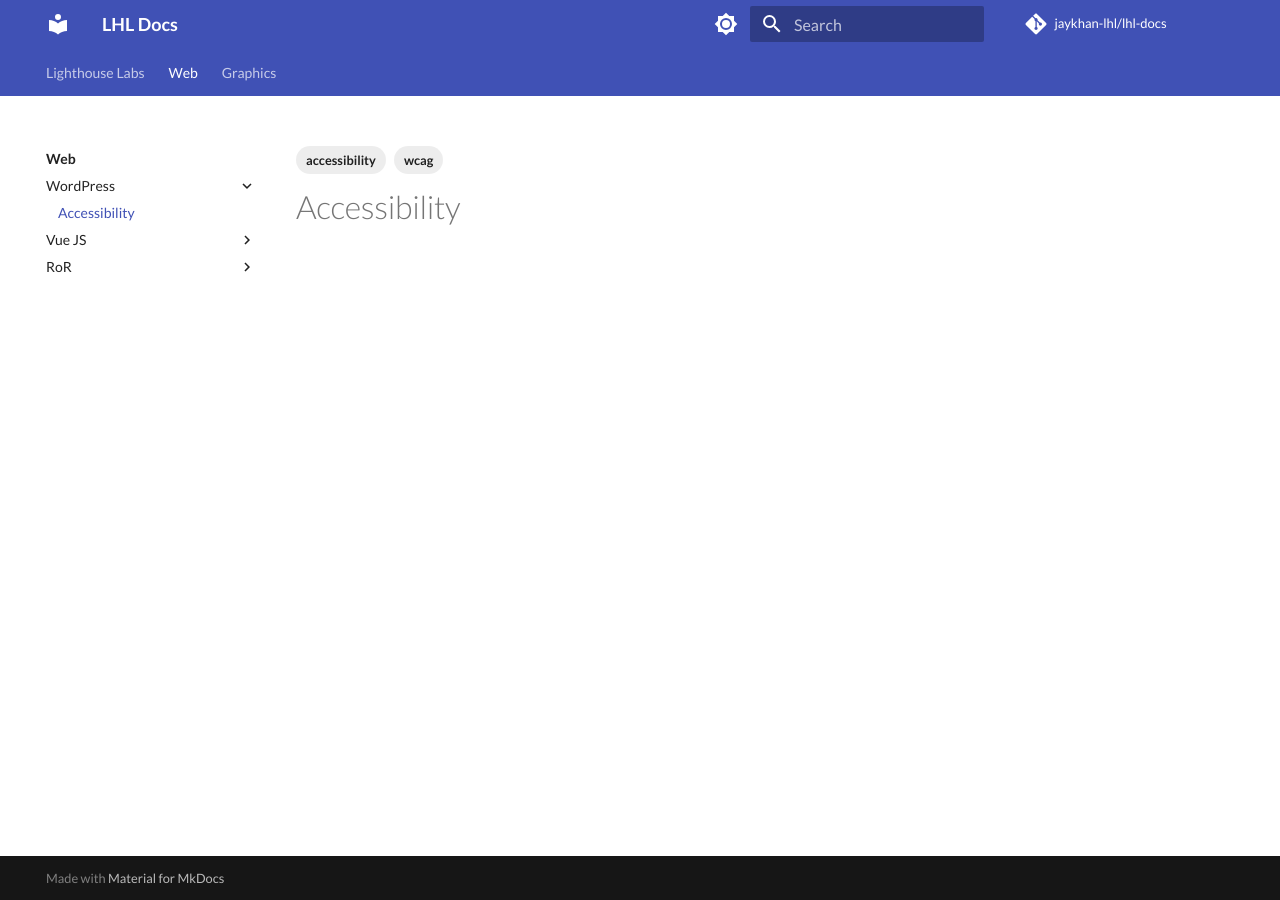
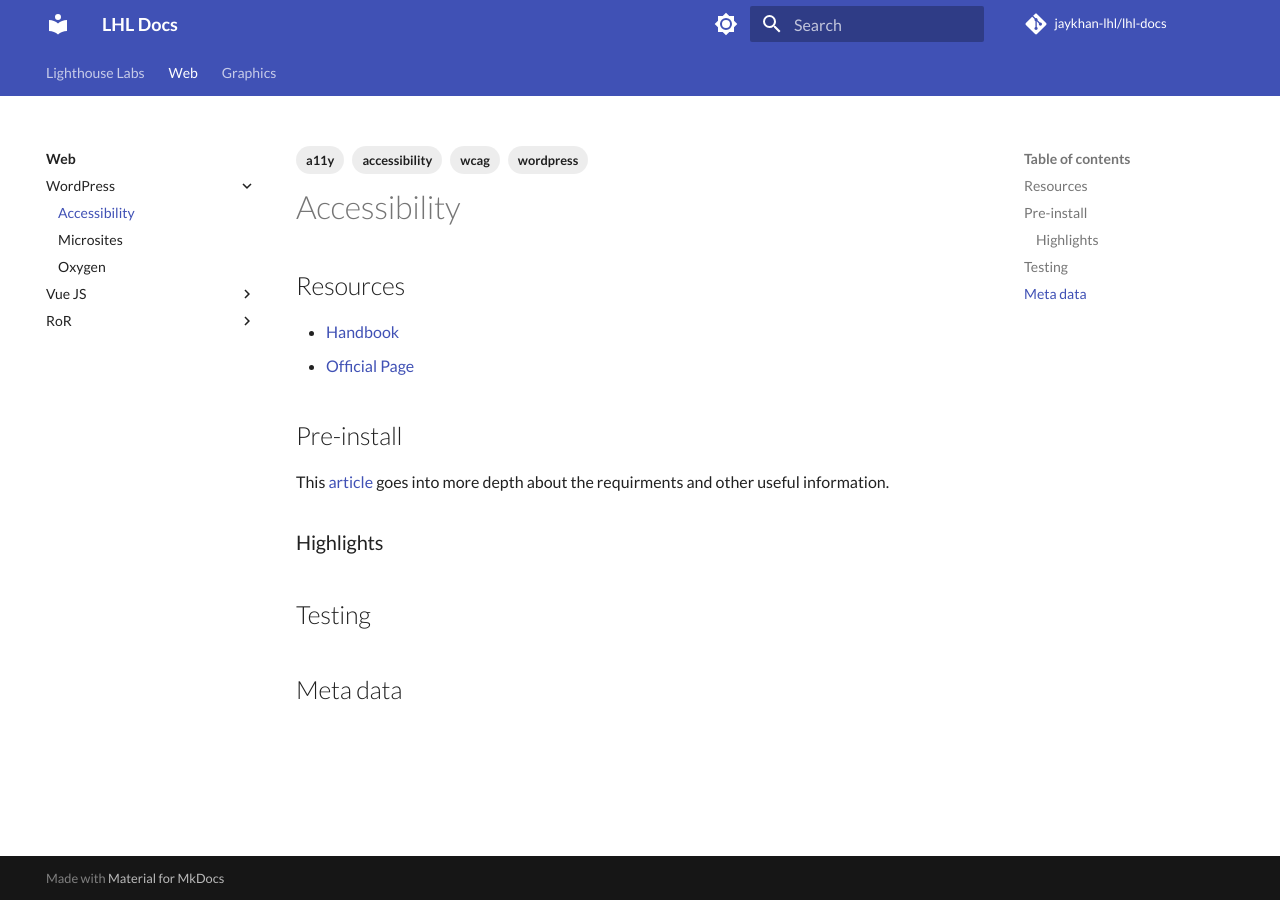
Before and after one commit to jaykhan-lhl/lhl-docs, an MkDocs documentation site: the page built from docs/web/wordpress/accessibility.md, in a window 1280 px wide. Built offline with MkDocs 1.6.1 and Material for MkDocs 9.7.7, drawn with Linux system fonts in a browser that asks for light colours; comment, search, counter and statistics services are not loaded.

Commit message:
resturcture, added some wordpress articles

```diff
--- a/docs/web/wordpress/accessibility.md
+++ b/docs/web/wordpress/accessibility.md
@@ -1,7 +1,24 @@
 ---
 tags:
+  - wordpress
   - wcag
   - accessibility
+  - a11y
 ---
 
 # Accessibility
+
+## Resources
+
+- [Handbook](https://make.wordpress.org/accessibility/handbook/)
+- [Official Page](https://en-ca.wordpress.org/about/accessibility/)
+
+## Pre-install
+
+This [article](https://wordpress.org/support/article/before-you-create-a-network/) goes into more depth about the requirments and other useful information.
+
+### Highlights
+
+## Testing
+
+## Meta data
--- a/mkdocs.yml
+++ b/mkdocs.yml
@@ -52,10 +52,12 @@ nav:
       - web/index.md
       - WordPress:
         - Accessibility: web/wordpress/accessibility.md
+        - Microsites: web/wordpress/microsites.md
+        - Oxygen: web/wordpress/oxygen-builder.md
       - Vue JS:
         - Intro: web/vue/index.md
       - RoR:
-        - Intro: web/ror/index.md
+        - Blog: web/ror/blog.md
 
   - Graphics:
       - graphics/index.md
```
Also changed, not shown: docs/web/index.md (+1 -0 lines), docs/web/ror/blog.md (added, +46 -0 lines), docs/web/wordpress/microsites.md (added, +14 -0 lines), docs/rails/index.md (deleted), docs/web/wordpress/index.md (deleted).
